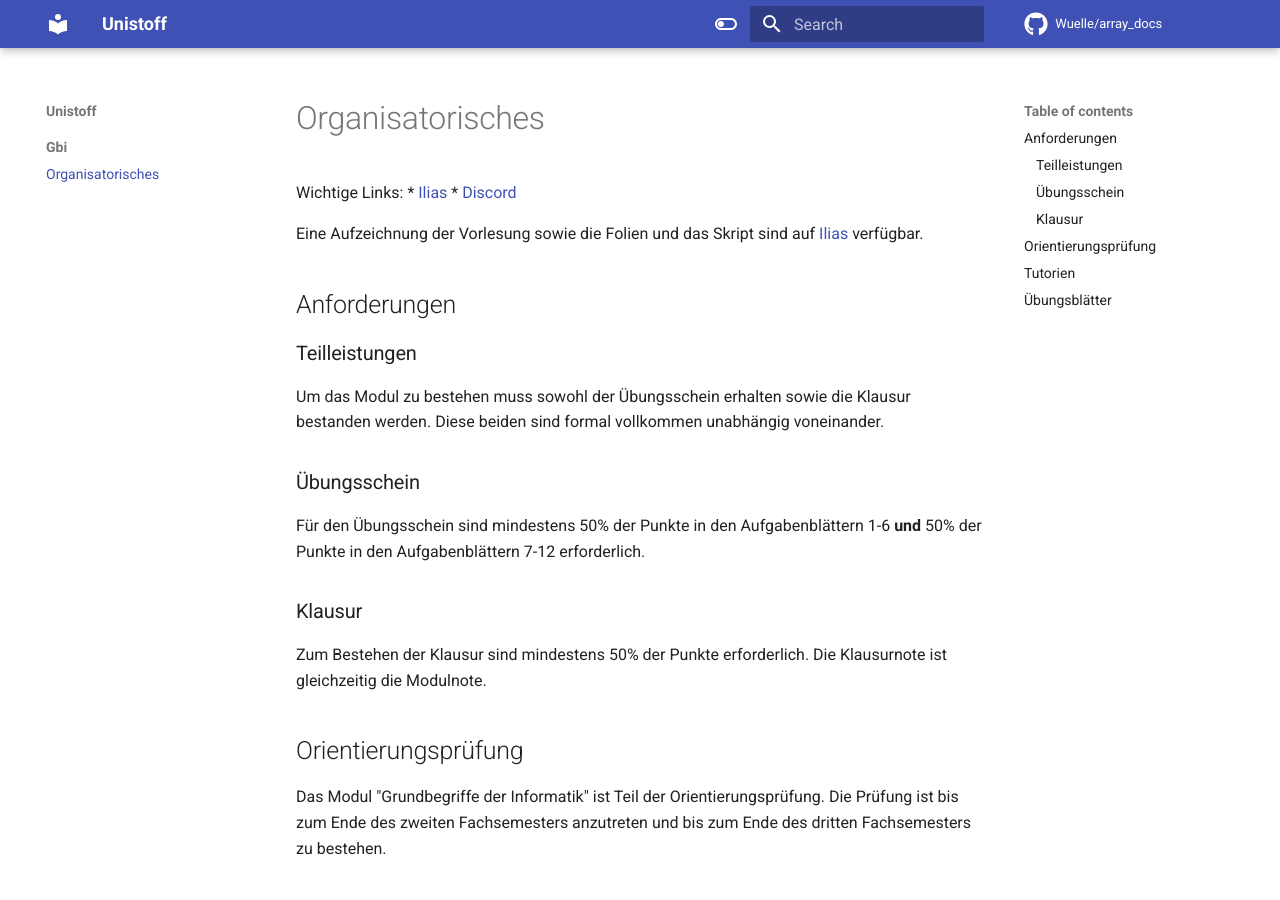
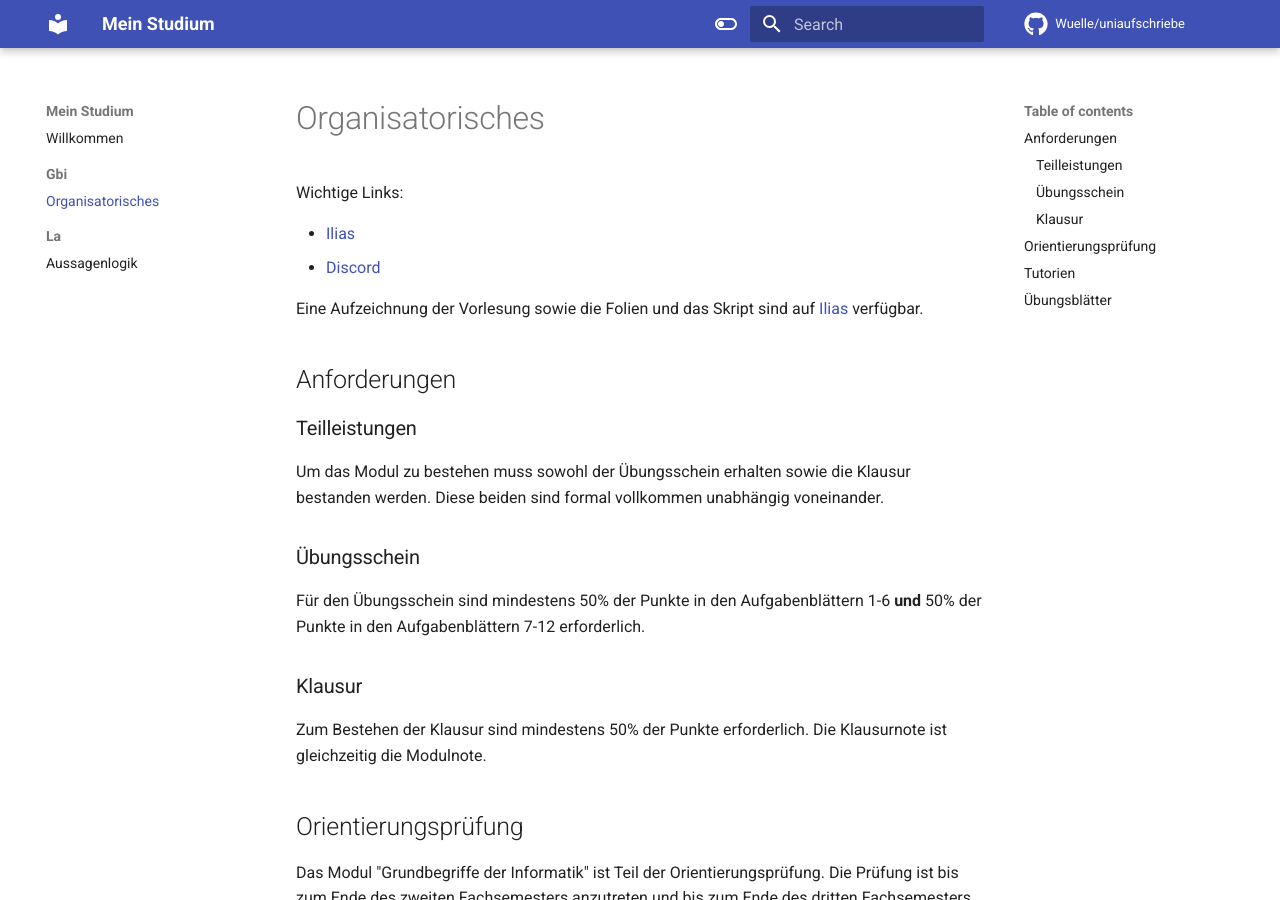
Before and after one commit to Wuelle/uniaufschriebe, an MkDocs documentation site: the page built from docs/gbi/organisatorisches.md, in a window 1280 px wide and 900 px high. Built offline with MkDocs 1.6.1 and Material for MkDocs 9.7.7, drawn with Linux system fonts in a browser that asks for light colours; comment, search, counter and statistics services are not loaded.

Commit message:
add Chapter on Aussagenlogik

```diff
--- a/docs/gbi/organisatorisches.md
+++ b/docs/gbi/organisatorisches.md
@@ -1,6 +1,7 @@
 # Organisatorisches
 
 Wichtige Links:
+
 * [Ilias](s.kit.edu/gbi)
 * [Discord](https://discord.gg/M6XdSkNd)
 
--- a/mkdocs.yml
+++ b/mkdocs.yml
@@ -1,4 +1,4 @@
-site_name: Unistoff
+site_name: Mein Studium
 
 theme:
     name: material
@@ -22,10 +22,11 @@
     icon:
         repo: fontawesome/brands/github
 
-repo_url: https://www.github.com/Wuelle/array_docs
-repo_name: Wuelle/array_docs
+repo_url: https://www.github.com/Wuelle/uniaufschriebe
+repo_name: Wuelle/uniaufschriebe
 
 markdown_extensions:
+  - tables
   - attr_list
   - md_in_html
   - pymdownx.highlight
```
Also changed, not shown: docs/index.md (added, +6 -0 lines), docs/la/aussagenlogik.md (added, +63 -0 lines), 1 other file.
